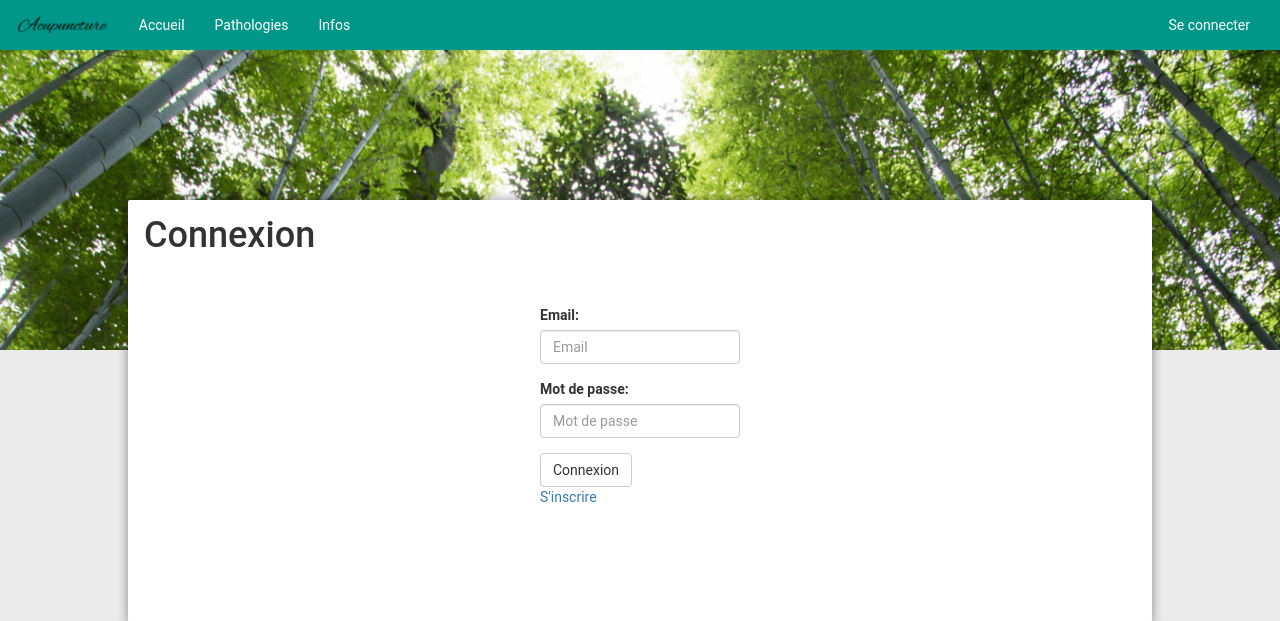
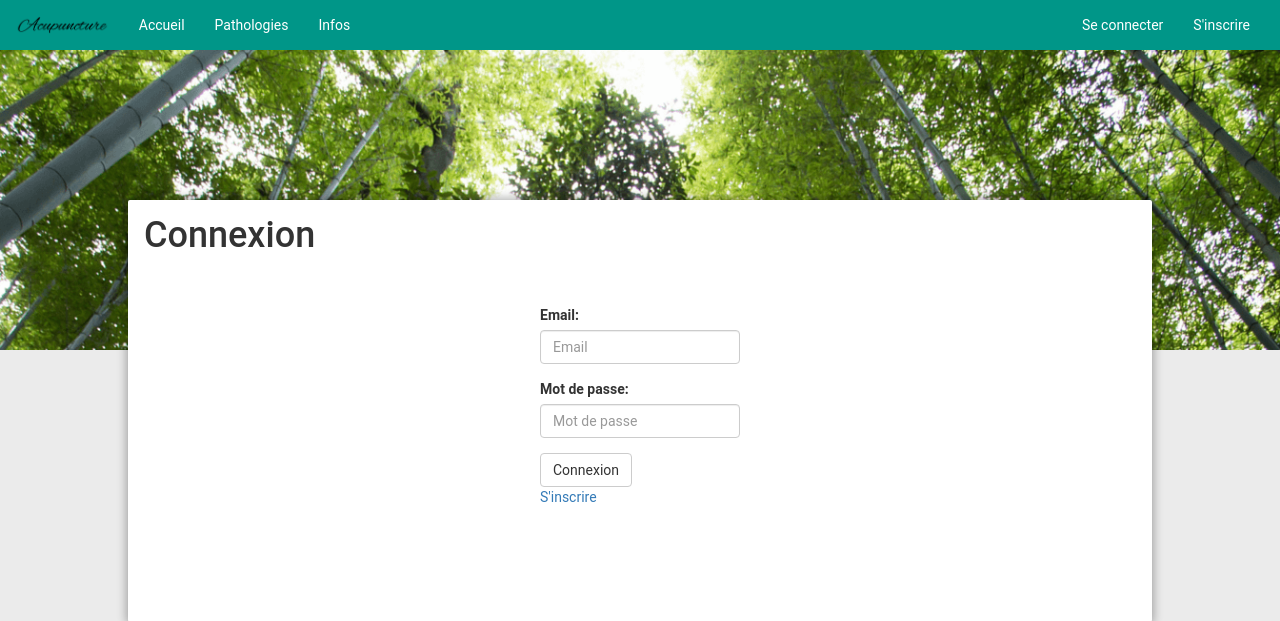
Before and after one commit to apucuncture69/acupuncture69, a PHP site: page /?mod=site in a window 1280 px wide. Shown: the top 621 px of the page. Run offline with PHP 8.4, Linux system fonts and the light colour scheme.

Commit message:
Update acu_header.tpl

```diff
--- a/view/acu_header.tpl
+++ b/view/acu_header.tpl
@@ -38,6 +38,11 @@
               <p id="header_profile_username">Se connecter</p>
             </a>
           </li>
+          <li>
+            <a href="signup">
+              <p class="header_button">S'inscrire</p>
+            </a>
+          </li>
           {/if}
         </ul>
       </div>
```
